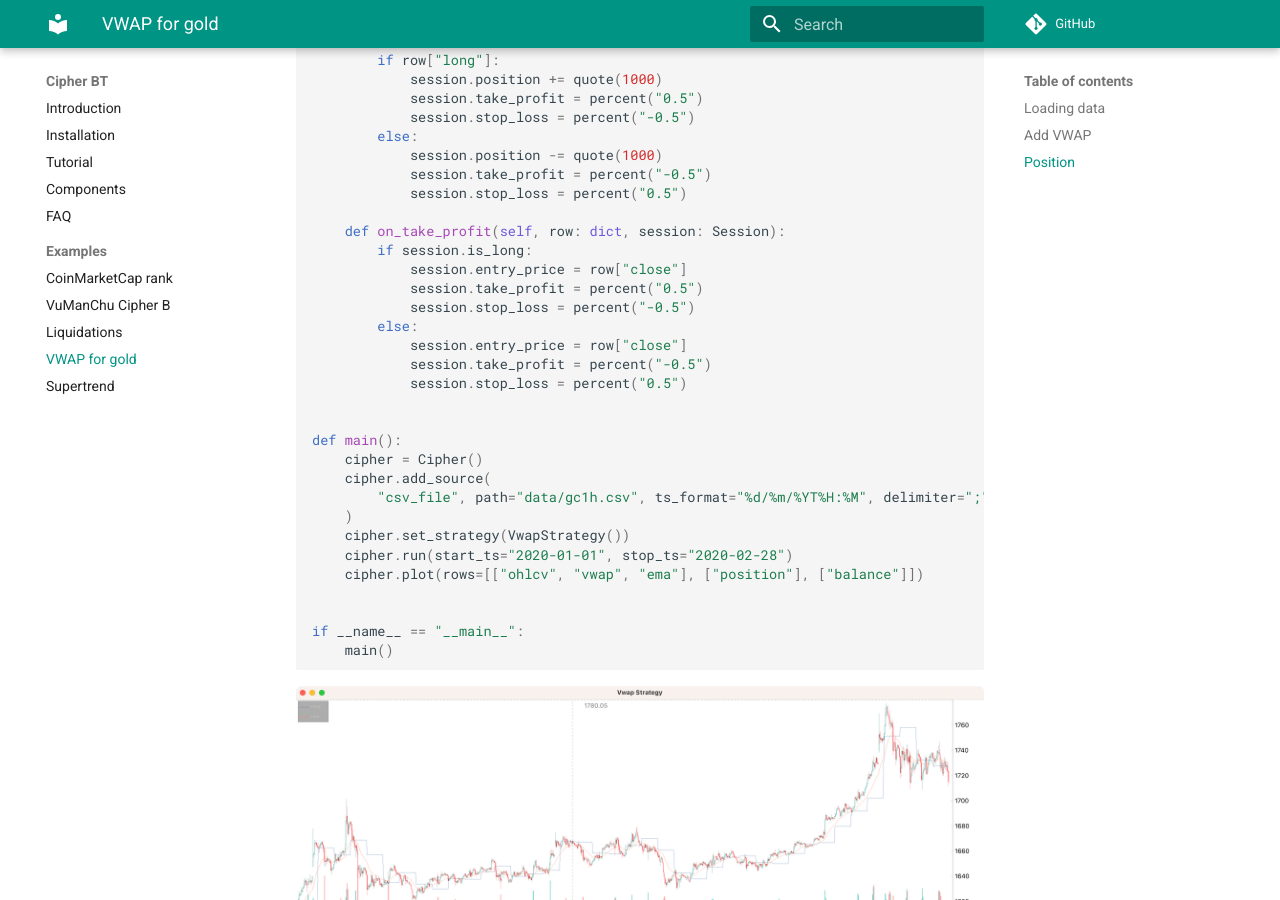
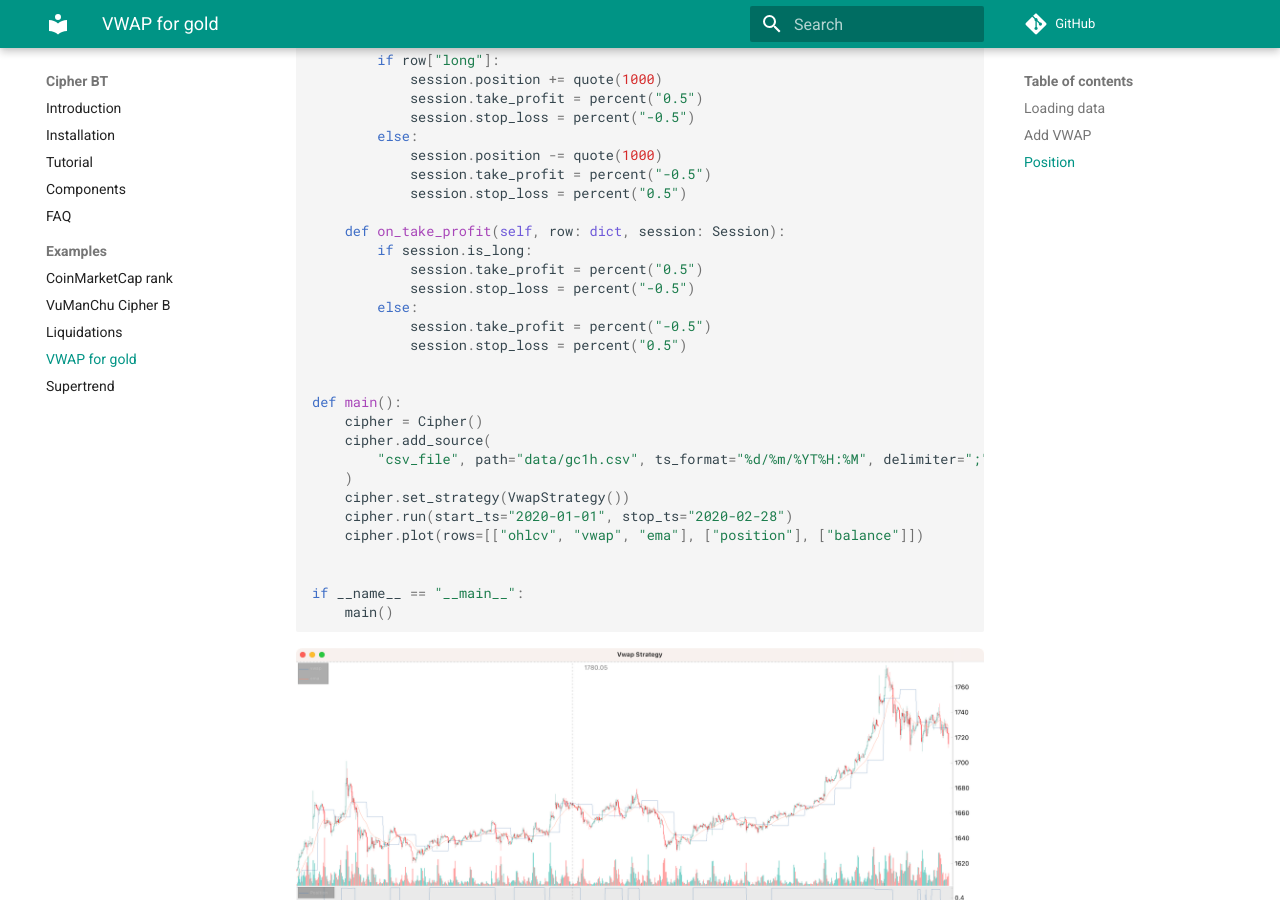
Before and after one commit to nanvel/cipher-bt, an MkDocs documentation site: the page built from docs/examples/vwap_gold.md, in a window 1280 px wide and 900 px high, scrolled down 2704 px. Built offline with MkDocs 1.6.1 and Material for MkDocs 9.7.7, drawn with Linux system fonts in a browser that asks for light colours; comment, search, counter and statistics services are not loaded.

```diff
--- a/docs/examples/vwap_gold.md
+++ b/docs/examples/vwap_gold.md
@@ -123,11 +123,9 @@ class VwapStrategy(Strategy):
 
     def on_take_profit(self, row: dict, session: Session):
         if session.is_long:
-            session.entry_price = row["close"]
             session.take_profit = percent("0.5")
             session.stop_loss = percent("-0.5")
         else:
-            session.entry_price = row["close"]
             session.take_profit = percent("-0.5")
             session.stop_loss = percent("0.5")
 
```
Also changed, not shown: README.md (+1 -1 lines).
